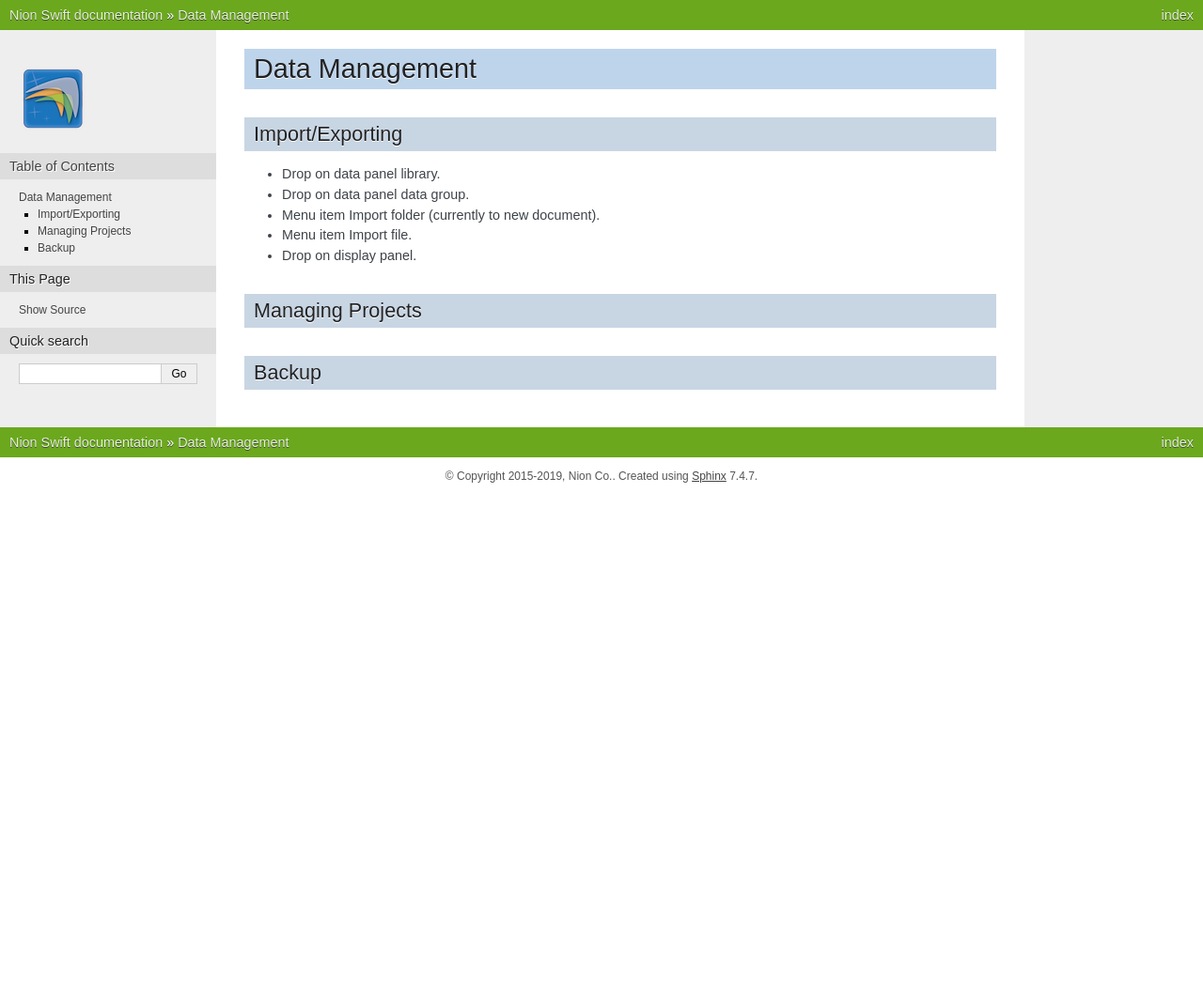
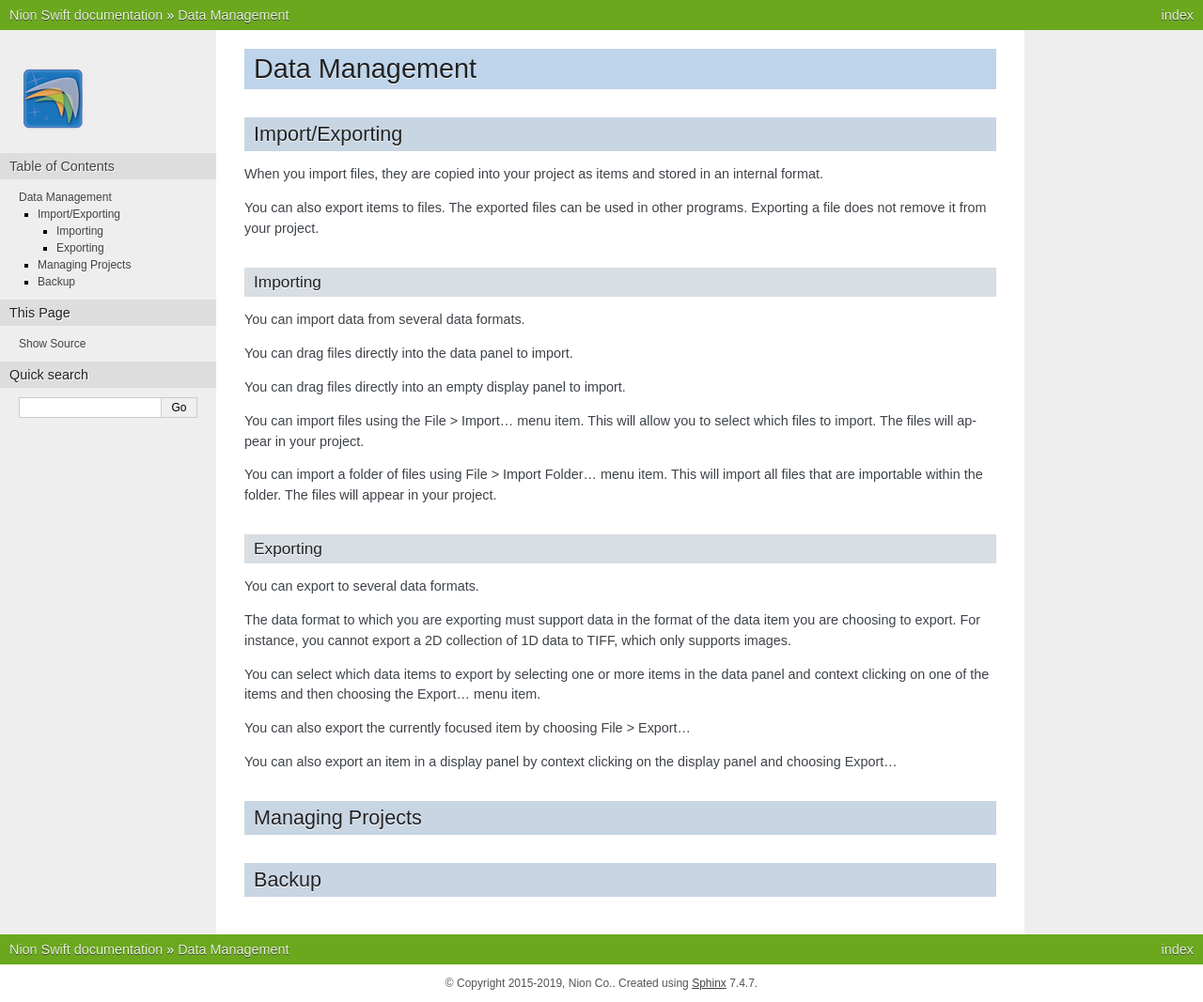
Before and after one commit to nion-software/nionswift, a Sphinx documentation site: the page built from docs/data_management.rst, in a window 1280 px wide. Shown: the whole page at 94% size. Built offline with Sphinx 7.4.7, drawn with Linux system fonts in a browser that asks for light colours; before the commit the page ends 900 px from its top, so only the background shows below that.

Commit message:
Fix #598. Export multiple from data panel.

```diff
--- a/docs/data_management.rst
+++ b/docs/data_management.rst
@@ -7,12 +7,33 @@ Data Management
 
 Import/Exporting
 ----------------
+When you import files, they are copied into your project as items and stored in an internal format.
 
-- Drop on data panel library.
-- Drop on data panel data group.
-- Menu item Import folder (currently to new document).
-- Menu item Import file.
-- Drop on display panel.
+You can also export items to files. The exported files can be used in other programs. Exporting a file does not remove it from your project.
+
+Importing
++++++++++
+You can import data from several data formats.
+
+You can drag files directly into the data panel to import.
+
+You can drag files directly into an empty display panel to import.
+
+You can import files using the File > Import... menu item. This will allow you to select which files to import. The files will appear in your project.
+
+You can import a folder of files using File > Import Folder... menu item. This will import all files that are importable within the folder. The files will appear in your project.
+
+Exporting
++++++++++
+You can export to several data formats.
+
+The data format to which you are exporting must support data in the format of the data item you are choosing to export. For instance, you cannot export a 2D collection of 1D data to TIFF, which only supports images.
+
+You can select which data items to export by selecting one or more items in the data panel and context clicking on one of the items and then choosing the Export... menu item.
+
+You can also export the currently focused item by choosing File > Export...
+
+You can also export an item in a display panel by context clicking on the display panel and choosing Export...
 
 Managing Projects
 -----------------
```
Also changed, not shown: 2 other files.
